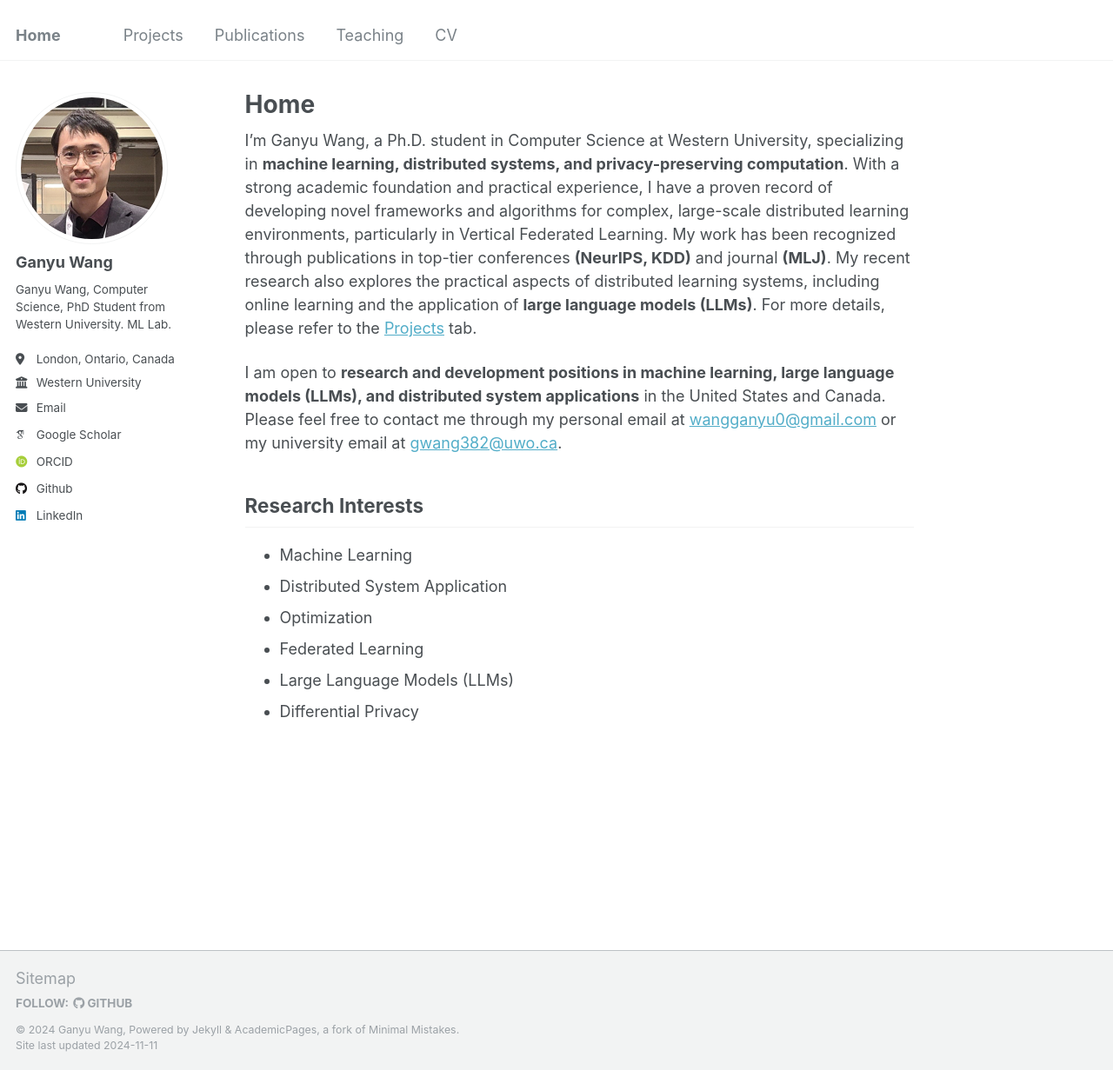
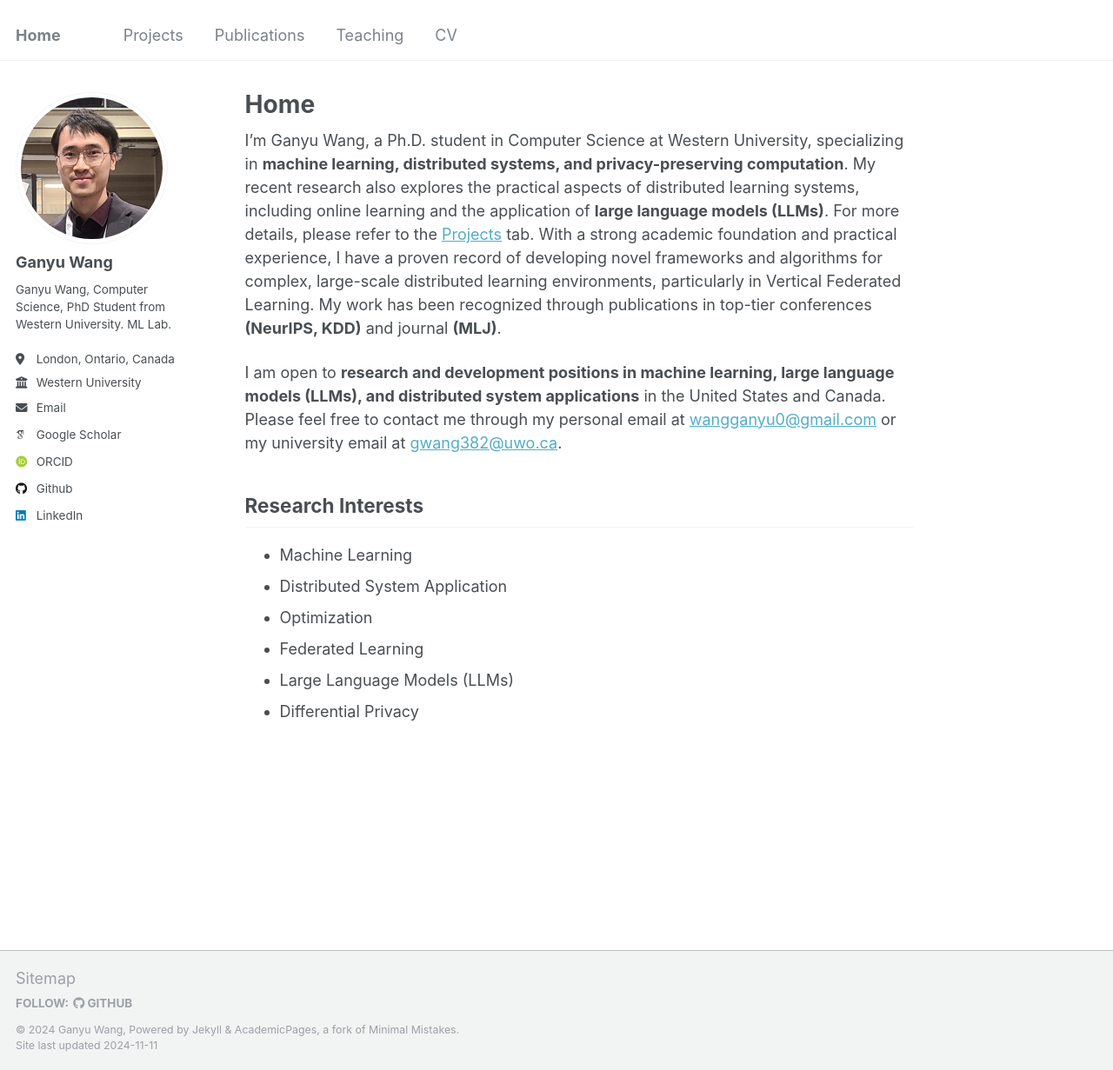
Before and after one commit to GanyuWang/GanyuWang.github.io, a Jekyll site: the page built from _pages/about.md, in a window 1280 px wide and 1231 px high. Shown: the whole window at 87% size. Built offline with Jekyll 4.4.1, drawn with Linux system fonts in a browser that asks for light colours; some web fonts are replaced.

Commit message:
Update about.

```diff
--- a/_pages/about.md
+++ b/_pages/about.md
@@ -7,7 +7,7 @@ redirect_from:
   - /about.html
 ---
 
-I’m Ganyu Wang, a Ph.D. student in Computer Science at Western University, specializing in **machine learning, distributed systems, and privacy-preserving computation**. With a strong academic foundation and practical experience, I have a proven record of developing novel frameworks and algorithms for complex, large-scale distributed learning environments, particularly in Vertical Federated Learning. My work has been recognized through publications in top-tier conferences **(NeurIPS, KDD)** and journal **(MLJ)**. My recent research also explores the practical aspects of distributed learning systems, including online learning and the application of **large language models (LLMs)**. For more details, please refer to the [Projects](https://ganyuwang.github.io/projects/) tab.
+I’m Ganyu Wang, a Ph.D. student in Computer Science at Western University, specializing in **machine learning, distributed systems, and privacy-preserving computation**. My recent research also explores the practical aspects of distributed learning systems, including online learning and the application of **large language models (LLMs)**. For more details, please refer to the [Projects](https://ganyuwang.github.io/projects/) tab. With a strong academic foundation and practical experience, I have a proven record of developing novel frameworks and algorithms for complex, large-scale distributed learning environments, particularly in Vertical Federated Learning. My work has been recognized through publications in top-tier conferences **(NeurIPS, KDD)** and journal **(MLJ)**.
 
 
 I am open to **research and development positions in machine learning, large language models (LLMs), and distributed system applications** in the United States and Canada. Please feel free to contact me through my personal email at [wangganyu0@gmail.com](mailto:wangganyu0@gmail.com) or my university email at [gwang382@uwo.ca](mailto:gwang382@uwo.ca).
```
